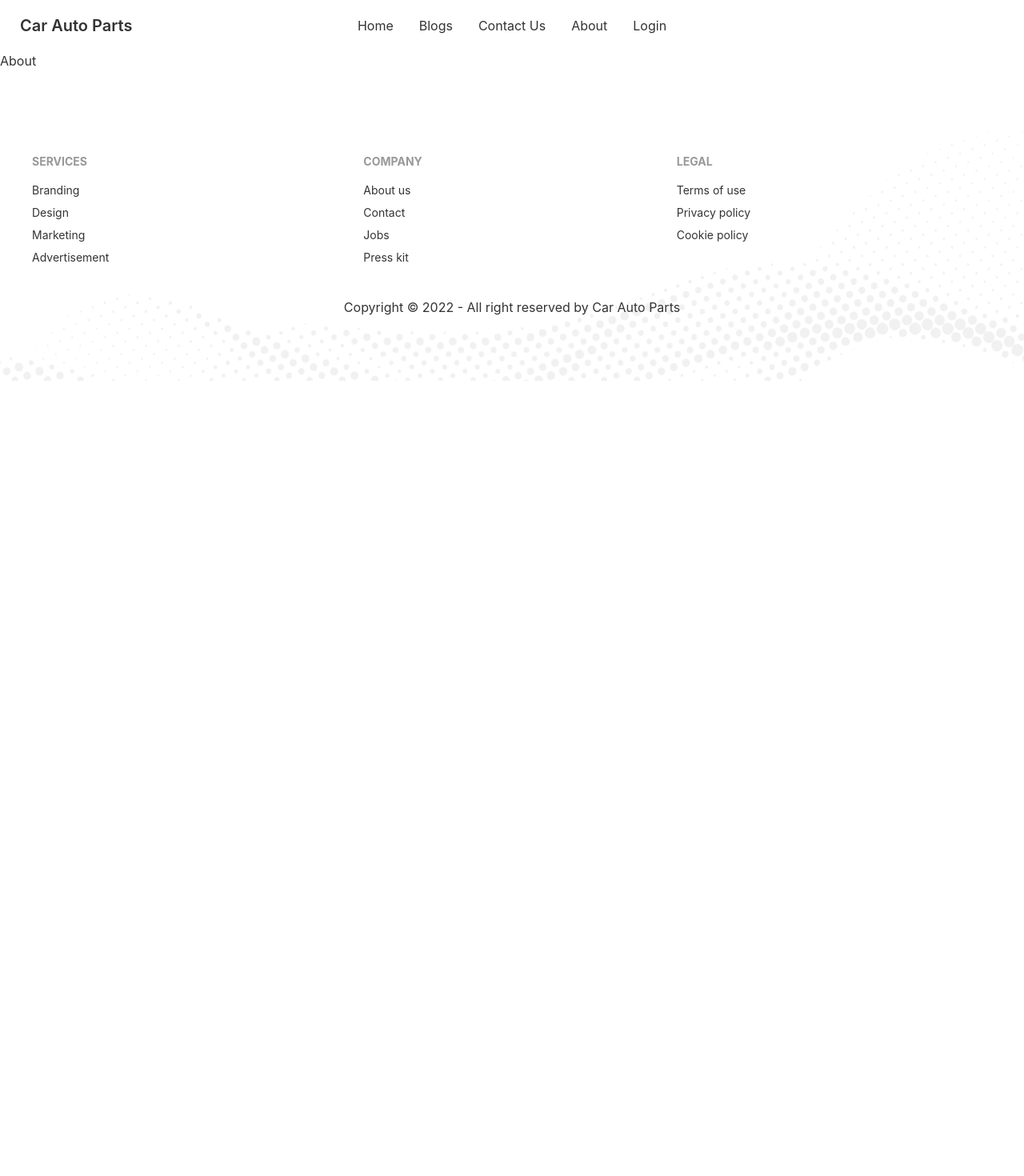
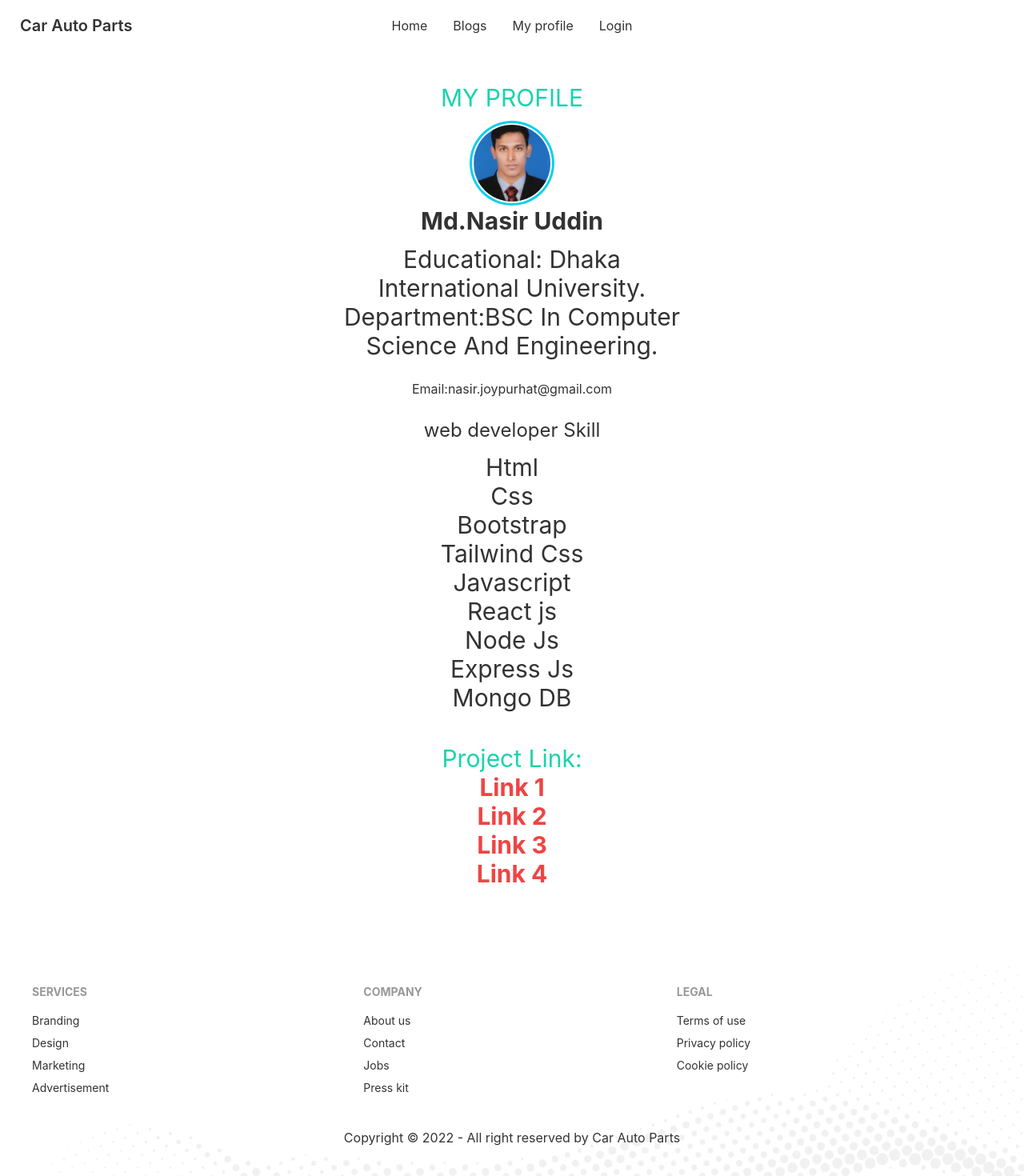
Before and after one commit to Nasirdiu/Assientment-12-client-site, a React (Create React App) app: page /about in a window 1280 px wide. Shown: the top 1470 px of the page at 80% size. Before the commit the page ends 800 px from the top, so only its background shows below. Built offline with nearby package versions, Linux system fonts and the light colour scheme; no server answers.

Commit message:
protifilo

```diff
--- a/src/App.js
+++ b/src/App.js
@@ -21,6 +21,7 @@ import PurchaseProduct from "./Pages/Tools/PurchaseProduct";
 import Admin from "./Pages/Dashboard/Admin";
 import RequireAdmin from "./components/RequireAdmin/RequireAdmin";
 import ManageProduct from "./Pages/Dashboard/ManageProduct";
+import AllOrder from "./Pages/Dashboard/AllOrder";
 
 function App() {
   return (
@@ -34,7 +35,7 @@ function App() {
         <Route path="/login" element={<Login></Login>}></Route>
         <Route path="/singUp" element={<SingUp></SingUp>}></Route>
         <Route
-          path="/purchase/:id"
+          path="/purchase"
           element={
             <RequireAuth>
               <PurchaseProduct></PurchaseProduct>
@@ -56,6 +57,7 @@ function App() {
           <Route path="addReview" element={<ReviewAdd></ReviewAdd>}></Route>
           <Route path="addProduct" element={<ProductAdd></ProductAdd>}></Route>
           <Route path="manageProduct" element={<ManageProduct></ManageProduct>}></Route>
+          <Route path="orderAll" element={<AllOrder></AllOrder>}></Route>
           <Route
             path="admin"
             element={
--- /dev/null
+++ b/src/Pages/Dashboard/AllOrder.js
@@ -0,0 +1,11 @@
+import React from 'react';
+
+const AllOrder = () => {
+    return (
+        <div>
+            <h1>order All</h1>
+        </div>
+    );
+};
+
+export default AllOrder;
--- a/src/Pages/Dashboard/Dashboard.js
+++ b/src/Pages/Dashboard/Dashboard.js
@@ -33,6 +33,9 @@ const Dashboard = () => {
           {admin && (
             <>
               <li>
+                <Link to="/dashboard/orderAll">All Order</Link>
+              </li>
+              <li>
                 <Link to="/dashboard/admin">All Users</Link>
               </li>
               <li>
--- a/src/Pages/Dashboard/ManageDelete.js
+++ /dev/null
@@ -1,24 +0,0 @@
-import React from 'react';
-
-const ManageDelete = ({product}) => {
-    const { _id,name, price, img, description, minimum, available } = product;
-    return (
-        <div class="card w-96 bg-base-100 shadow-xl">
-      <figure class="px-10 pt-10">
-        <img src={img} alt="Shoes" class="rounded-xl" />
-      </figure>
-      <div class="card-body items-center text-center">
-        <h2 class="card-title text-secondary">Name:{name}</h2>
-        <p>Price:${price}</p>
-        <p>Minimum Order:{minimum}</p>
-        <p>Available:{available}</p>
-        <p>Description:{description}</p>
-        <div class="card-actions">
-            <button class="btn btn-secondary">Delete Now</button>
-        </div>
-      </div>
-    </div>
-    );
-};
-
-export default ManageDelete;
--- a/src/Pages/Dashboard/ManageProduct.js
+++ b/src/Pages/Dashboard/ManageProduct.js
@@ -1,18 +1,55 @@
 import React from "react";
+import { toast } from "react-toastify";
 import useProducts from "../../hooks/useProducts";
-import ManageDelete from "./ManageDelete";
 const ManageProduct = () => {
   const [products, setProducts] = useProducts();
-
+  const handleDelete = (id) => {
+    const proceed = window.confirm("Are You Sure Delete?");
+    if (proceed) {
+      const url = `http://localhost:5000/product/${id}`;
+      fetch(url, {
+        method: "DELETE",
+      })
+        .then((res) => res.json())
+        .then((data) => {
+          if (data.deletedCount > 0) {
+            const remaining = products.filter((product) => product._id !== id);
+            setProducts(remaining);
+            toast("Delete success");
+          }
+        });
+    }
+  };
   return (
     <div>
       <h1 className="text-2xl text-center text-secondary">
         Manage Product {products.length}
       </h1>
-      <div className="grid grid-cols-1 lg:grid-cols-3 gap-4 px-12">
-          {
-              products.map(product=><ManageDelete key={product._id} product={product}></ManageDelete>)
-          }
+      <div className="grid grid-cols-1 lg:grid-cols-2 px-12">
+        {products.map((p) => (
+          <div>
+            <div class="card w-96 bg-base-100 shadow-xl">
+              <figure class="px-10 pt-10">
+                <img src={p.img} alt="Shoes" class="rounded-xl" />
+              </figure>
+              <div class="card-body items-center text-center">
+                <h2 class="card-title text-secondary">Name:{p.name}</h2>
+                <p>Price:${p.price}</p>
+                <p>Minimum Order:{p.minimum}</p>
+                <p>Available:{p.available}</p>
+                <p>Description:{p.description}</p>
+                <div class="card-actions">
+                  <button
+                    onClick={() => handleDelete(p._id)}
+                    class="btn btn-secondary"
+                  >
+                    Delete Now
+                  </button>
+                </div>
+              </div>
+            </div>
+          </div>
+        ))}
       </div>
     </div>
   );
--- a/src/Pages/Home/About/About.js
+++ b/src/Pages/Home/About/About.js
@@ -1,11 +1,51 @@
-import React from 'react';
+import React from "react";
+import { Link } from "react-router-dom";
+import nasir from "../../../asstes/nasir.jpg";
+const About = () => {
+  return (
+    <div>
+      <h1 className="text-3xl text-center uppercase text-secondary mt-10 ">
+        My profile
+      </h1>
+      <div class="hero min-h-screen">
+        <div class="hero-content text-center">
+          <div class="max-w-md">
+            <div class="avatar">
+              <div class="w-24 rounded-full ring ring-primary ring-offset-base-100 ring-offset-2">
+                <img src={nasir} />
+              </div>
+            </div>
+            <h1 class="text-3xl font-bold ">Md.Nasir Uddin</h1>
+            <p class="py-3 text-3xl">
+              Educational: Dhaka International University. <br />
+              Department:BSC In Computer Science And Engineering.
+            </p>
+            <p class="py-3 text-1xl">Email:nasir.joypurhat@gmail.com</p>
+            <p class="py-3 text-2xl">web developer Skill</p>
+            <div className="text-3xl">
+              <p>Html</p>
+              <p>Css</p>
+              <p>Bootstrap</p>
+              <p>Tailwind Css</p>
+              <p>Javascript</p>
+              <p>React js</p>
+              <p>Node Js</p>
+              <p>Express Js</p>
+              <p>Mongo DB</p>
+            </div>
 
-const About = () => {
-    return (
-        <div>
-            <h1>About</h1>
+            <div className="text-3xl mt-10">
+              <h1 className="text-secondary">Project Link:</h1>
+              <a className="font-bold text-red-500" target="_blank" href="https://electronics-warehouse-56938.web.app/">Link 1</a><br />
+              <a className="font-bold text-red-500" target="_blank"  href="https://assignment-project-a39e6.web.app/">Link 2</a><br />
+              <a className="font-bold text-red-500" target="_blank" href="https://bike-suzuki-gixxer.netlify.app/">Link 3</a><br />
+              <a className="font-bold text-red-500" target="_blank" href="https://wonderful-rugelach-22bd87.netlify.app/">Link 4</a>
+            </div>
+          </div>
         </div>
-    );
+      </div>
+    </div>
+  );
 };
 
 export default About;
--- a/src/components/Navbar/Navbar.js
+++ b/src/components/Navbar/Navbar.js
@@ -18,10 +18,7 @@ const Navbar = () => {
         <Link to="/blogs">Blogs</Link>
       </li>
       <li>
-        <Link to="/contact">Contact Us</Link>
-      </li>
-      <li>
-        <Link to="/about">About</Link>
+        <Link to="/about">My profile</Link>
       </li>
       {user && (
         <li>
```
Also changed, not shown: src/asstes/nasir.jpg (added).
